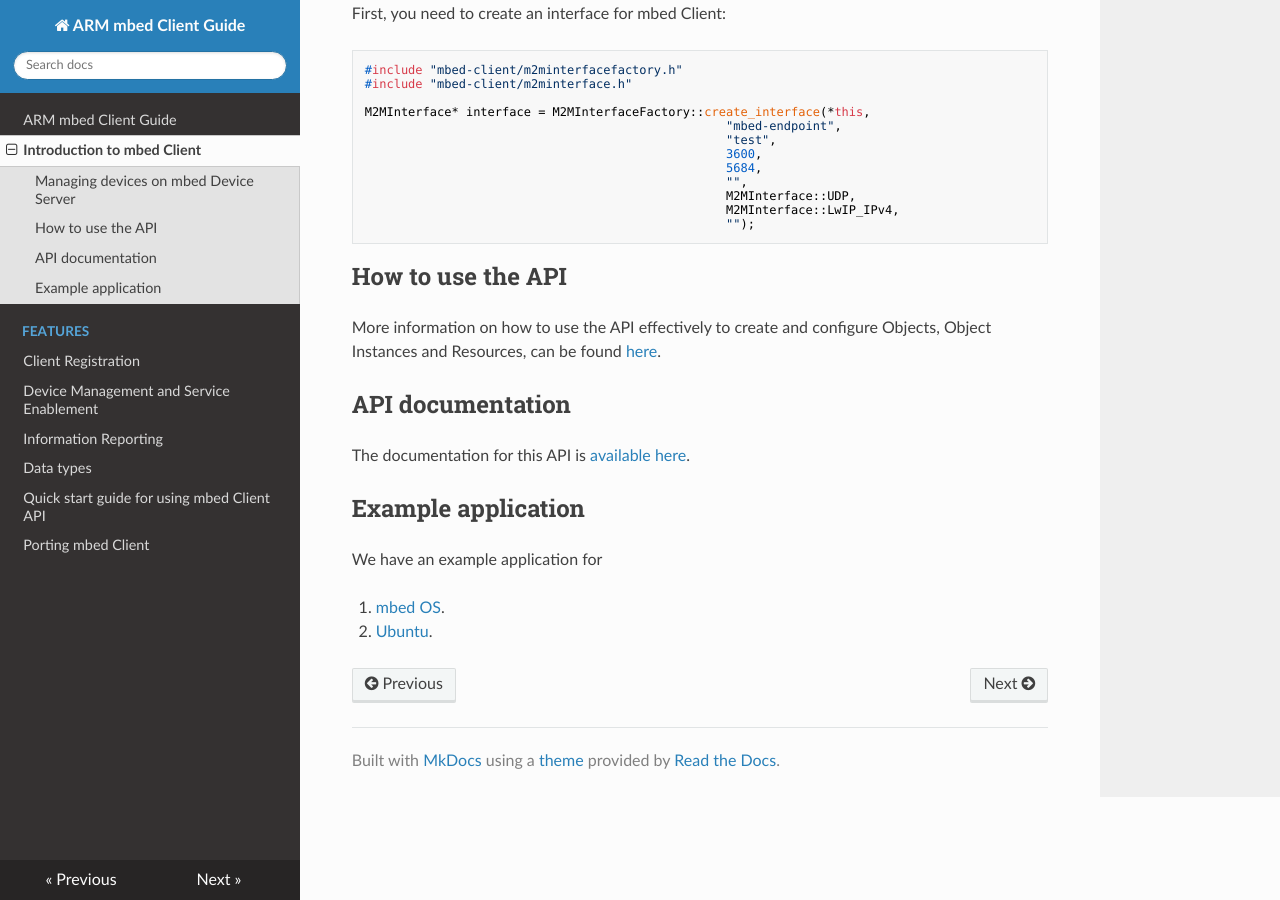
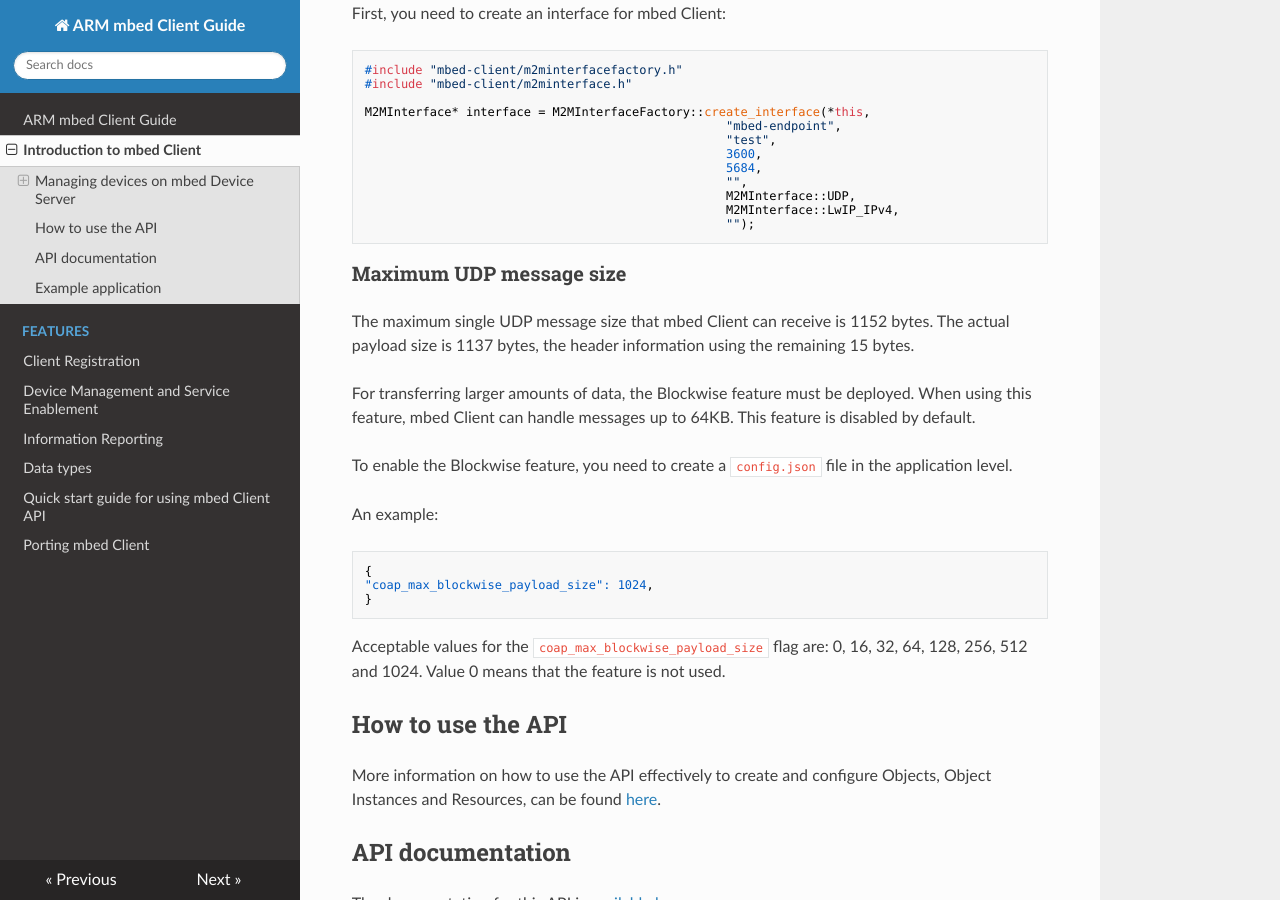
Before and after one commit to ARMmbed/mbed-client, an MkDocs documentation site: the page built from docs/Introduction.md, in a window 1280 px wide and 900 px high, scrolled down 742 px. Built offline with MkDocs 1.6.1, drawn with Linux system fonts in a browser that asks for light colours; nearby versions of some CDN libraries; old or Windows-style settings are respelled for this version of MkDocs.

Commit message:
Blockwise feature added.

````diff
--- a/docs/Introduction.md
+++ b/docs/Introduction.md
@@ -37,6 +37,23 @@
                                                   "");
 ```
 
+### Maximum UDP message size
+
+The maximum single UDP message size that mbed Client can receive is 1152 bytes. The actual payload size is 1137 bytes, the header information using the remaining 15 bytes.
+
+For transferring larger amounts of data, the Blockwise feature must be deployed. When using this feature, mbed Client can handle messages up to 64KB. This feature is disabled by default.
+
+To enable the Blockwise feature, you need to create a `config.json` file in the application level.
+
+An example:
+```
+{
+"coap_max_blockwise_payload_size": 1024,
+}
+```
+
+Acceptable values for the `coap_max_blockwise_payload_size` flag are:
+0, 16, 32, 64, 128, 256, 512 and 1024. Value 0 means that the feature is not used.
 
 ## How to use the API
 More information on how to use the API effectively to create and configure Objects, Object Instances and Resources, can be found [here](howto.md).
````
